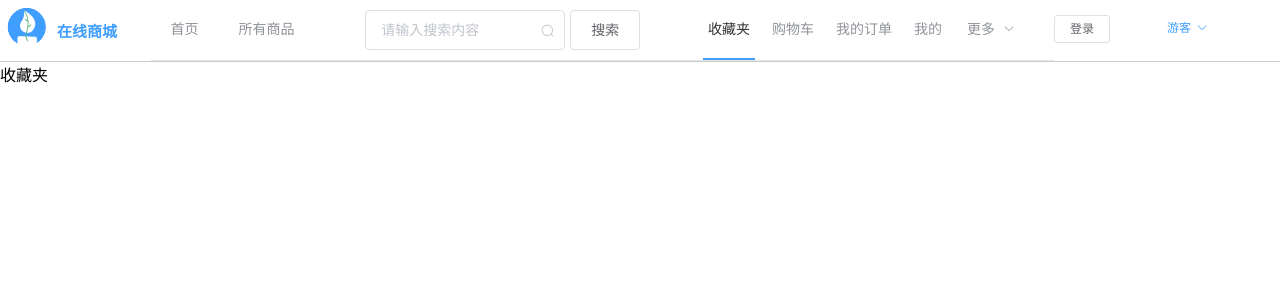
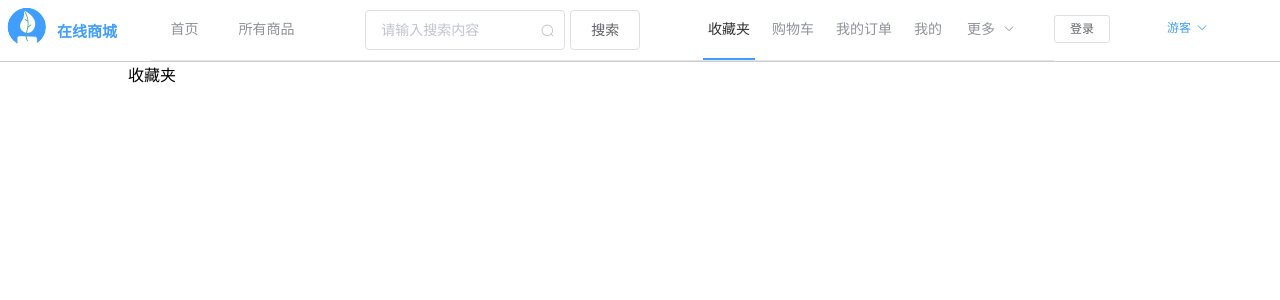
Before and after one commit to Hacker-C/mall-system, a Vue app: page /like in a window 1280 px wide. Shown: the top 300 px of the page. Built offline with nearby package versions, Linux system fonts and the light colour scheme.

Commit message:
style: 优化购物车信息提示

```diff
--- a/src/views/cart/Cart.vue
+++ b/src/views/cart/Cart.vue
@@ -3,7 +3,7 @@
     <h3 class="head">
       <i class="fas fa-cart-plus" style="color: #909399"></i> 我的购物车
     </h3>
-    <div v-if="isLogin">
+    <div v-if="isLogin && cartProducts.length > 0">
       <el-row type="flex" class="header">
         <el-col class="nav" :span="1"> </el-col>
         <el-col class="nav" :span="4"> 商品图片 </el-col>
@@ -16,6 +16,12 @@
       <div v-for="(item, index) in cartProducts" :key="index">
         <CartItem :cartProduct="item" @reload="load" />
       </div>
+    </div>
+    <div
+      v-else-if="cartProducts.length == 0 && isLogin == true"
+      style="color: #909399"
+    >
+      您还没有添加任何商品到购物车，先去逛逛吧~
     </div>
     <div v-else style="color: #909399">请先登录（注册后登录即可成为会员）</div>
   </div>
--- a/src/views/like/Like.vue
+++ b/src/views/like/Like.vue
@@ -1,5 +1,7 @@
 <template>
-  <div>收藏夹</div>
+  <div style="width: 80%; margin-left: 50%; transform: translate(-50%)">
+    收藏夹
+  </div>
 </template>
 
 <script>
```
